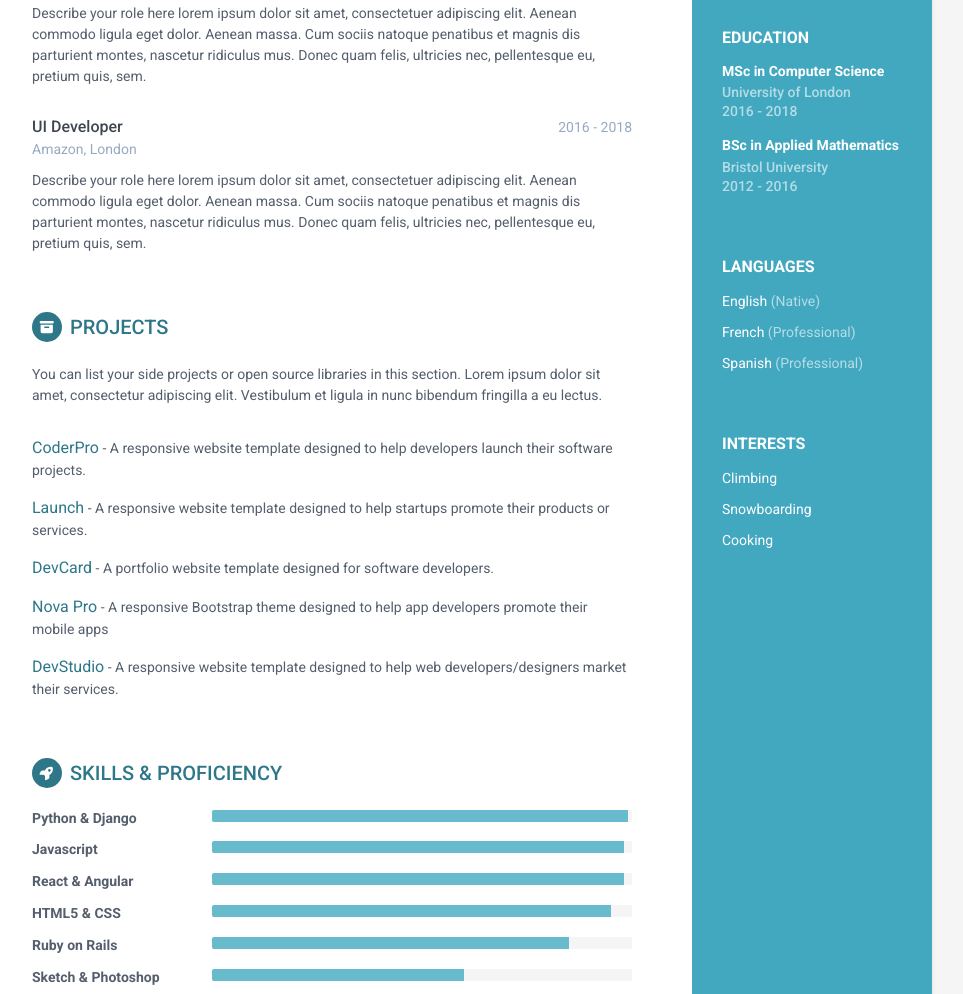
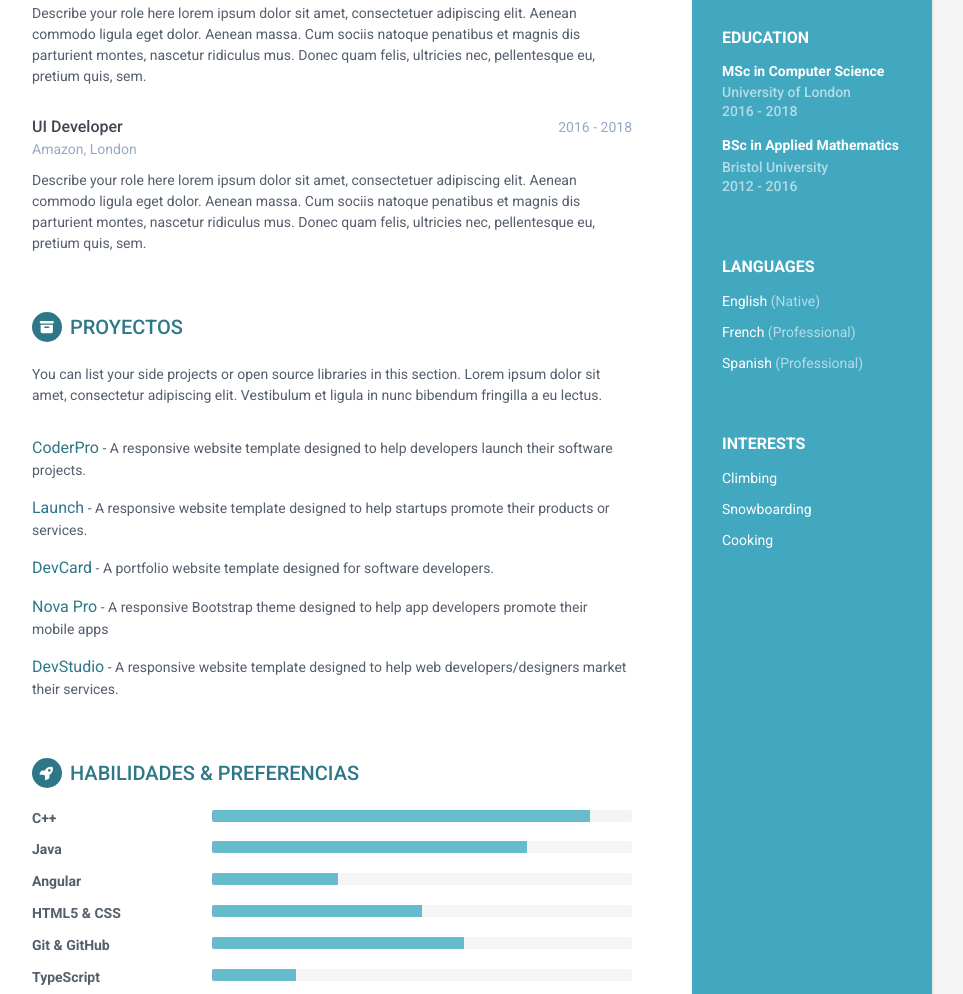
Before and after one commit to JuliiPa/Pacheco-HV, a plain HTML site: page index.html in a window 1280 px wide. Shown: the part 646-1640 px from the top of the page, without its empty margins (188-1151 px from the left). Drawn offline with Linux system fonts and the light colour scheme.

Commit message:
Feature: Skills

```diff
--- a/assets/scss/theme/base.scss
+++ b/assets/scss/theme/base.scss
@@ -51,7 +51,7 @@ p {
     }
     .profile-container {
         padding: 30px;
-        background: rgba(0, 0, 0, 0.2);
+        background: rgba(250, 154, 213, 0.2);
         text-align: center;
         color: #fff;
     }
--- a/index.html
+++ b/index.html
@@ -76,14 +76,14 @@
         <div class="main-wrapper">
 
             <section class="section summary-section">
-                <h2 class="section-title"><span class="icon-holder"><i class="fa-solid fa-user"></i></span>Career Profile</h2>
+                <h2 class="section-title"><span class="icon-holder"><i class="fa-solid fa-user"></i></span>Carrera Profesional</h2>
                 <div class="summary">
                     <p>Summarise your career here lorem ipsum dolor sit amet, consectetuer adipiscing elit. You can <a href="https://themes.3rdwavemedia.com/bootstrap-templates/resume/orbit-free-resume-cv-bootstrap-theme-for-developers/" target="_blank">download this free resume/CV template here</a>. Aenean commodo ligula eget dolor aenean massa. Cum sociis natoque penatibus et magnis dis parturient montes, nascetur ridiculus mus. Donec quam felis, ultricies nec, pellentesque eu.</p>
                 </div><!--//summary-->
             </section><!--//section-->
 
             <section class="section experiences-section">
-                <h2 class="section-title"><span class="icon-holder"><i class="fa-solid fa-briefcase"></i></span>Experiences</h2>
+                <h2 class="section-title"><span class="icon-holder"><i class="fa-solid fa-briefcase"></i></span>Experiencias</h2>
 
                 <div class="item">
                     <div class="meta">
@@ -129,7 +129,7 @@
             </section><!--//section-->
 
             <section class="section projects-section">
-                <h2 class="section-title"><span class="icon-holder"><i class="fa-solid fa-archive"></i></span>Projects</h2>
+                <h2 class="section-title"><span class="icon-holder"><i class="fa-solid fa-archive"></i></span>Proyectos</h2>
                 <div class="intro">
                     <p>You can list your side projects or open source libraries in this section. Lorem ipsum dolor sit amet, consectetur adipiscing elit. Vestibulum et ligula in nunc bibendum fringilla a eu lectus.</p>
                 </div><!--//intro-->
@@ -153,47 +153,47 @@
             </section><!--//section-->
 
             <section class="skills-section section">
-                <h2 class="section-title"><span class="icon-holder"><i class="fa-solid fa-rocket"></i></span>Skills &amp; Proficiency</h2>
+                <h2 class="section-title"><span class="icon-holder"><i class="fa-solid fa-rocket"></i></span>Habilidades &amp; Preferencias</h2>
                 <div class="skillset">
                     <div class="item">
-                        <h3 class="level-title">Python &amp; Django</h3>
+                        <h3 class="level-title">C++</h3>
                         <div class="progress level-bar">
-						    <div class="progress-bar theme-progress-bar" role="progressbar" style="width: 99%" aria-valuenow="99" aria-valuemin="0" aria-valuemax="100"></div>
+						    <div class="progress-bar theme-progress-bar" role="progressbar" style="width: 90%" aria-valuenow="99" aria-valuemin="0" aria-valuemax="100"></div>
 						</div>
                     </div><!--//item-->
 
                     <div class="item">
-                        <h3 class="level-title">Javascript</h3>
+                        <h3 class="level-title">Java</h3>
                         <div class="progress level-bar">
-						    <div class="progress-bar theme-progress-bar" role="progressbar" style="width: 98%" aria-valuenow="98" aria-valuemin="0" aria-valuemax="100"></div>
+						    <div class="progress-bar theme-progress-bar" role="progressbar" style="width: 75%" aria-valuenow="98" aria-valuemin="0" aria-valuemax="100"></div>
 						</div>
                     </div><!--//item-->
 
                     <div class="item">
-                        <h3 class="level-title">React &amp; Angular</h3>
+                        <h3 class="level-title">Angular</h3>
                         <div class="progress level-bar">
-						    <div class="progress-bar theme-progress-bar" role="progressbar" style="width: 98%" aria-valuenow="98" aria-valuemin="0" aria-valuemax="100"></div>
+						    <div class="progress-bar theme-progress-bar" role="progressbar" style="width: 30%" aria-valuenow="98" aria-valuemin="0" aria-valuemax="100"></div>
 						</div>
                     </div><!--//item-->
 
                     <div class="item">
                         <h3 class="level-title">HTML5 &amp; CSS</h3>
                         <div class="progress level-bar">
-							    <div class="progress-bar theme-progress-bar" role="progressbar" style="width: 95%" aria-valuenow="95" aria-valuemin="0" aria-valuemax="100"></div>
+							    <div class="progress-bar theme-progress-bar" role="progressbar" style="width: 50%" aria-valuenow="95" aria-valuemin="0" aria-valuemax="100"></div>
 						</div>
                     </div><!--//item-->
 
                     <div class="item">
-                        <h3 class="level-title">Ruby on Rails</h3>
+                        <h3 class="level-title">Git &amp; GitHub</h3>
                         <div class="progress level-bar">
-						    <div class="progress-bar theme-progress-bar" role="progressbar" style="width: 85%" aria-valuenow="85" aria-valuemin="0" aria-valuemax="100"></div>
+						    <div class="progress-bar theme-progress-bar" role="progressbar" style="width: 60%" aria-valuenow="85" aria-valuemin="0" aria-valuemax="100"></div>
 						</div>
                     </div><!--//item-->
 
                     <div class="item">
-                        <h3 class="level-title">Sketch &amp; Photoshop</h3>
+                        <h3 class="level-title">TypeScript</h3>
                         <div class="progress level-bar">
-						    <div class="progress-bar theme-progress-bar" role="progressbar" style="width: 60%" aria-valuenow="60" aria-valuemin="0" aria-valuemax="100"></div>
+						    <div class="progress-bar theme-progress-bar" role="progressbar" style="width: 20%" aria-valuenow="60" aria-valuemin="0" aria-valuemax="100"></div>
 						</div>
                     </div><!--//item-->
 
```
Also changed, not shown: assets/css/orbit-1.css, assets/css/orbit-2.css, assets/css/orbit-3.css, assets/css/orbit-4.css, assets/css/orbit-5.css, assets/css/orbit-6.css.
